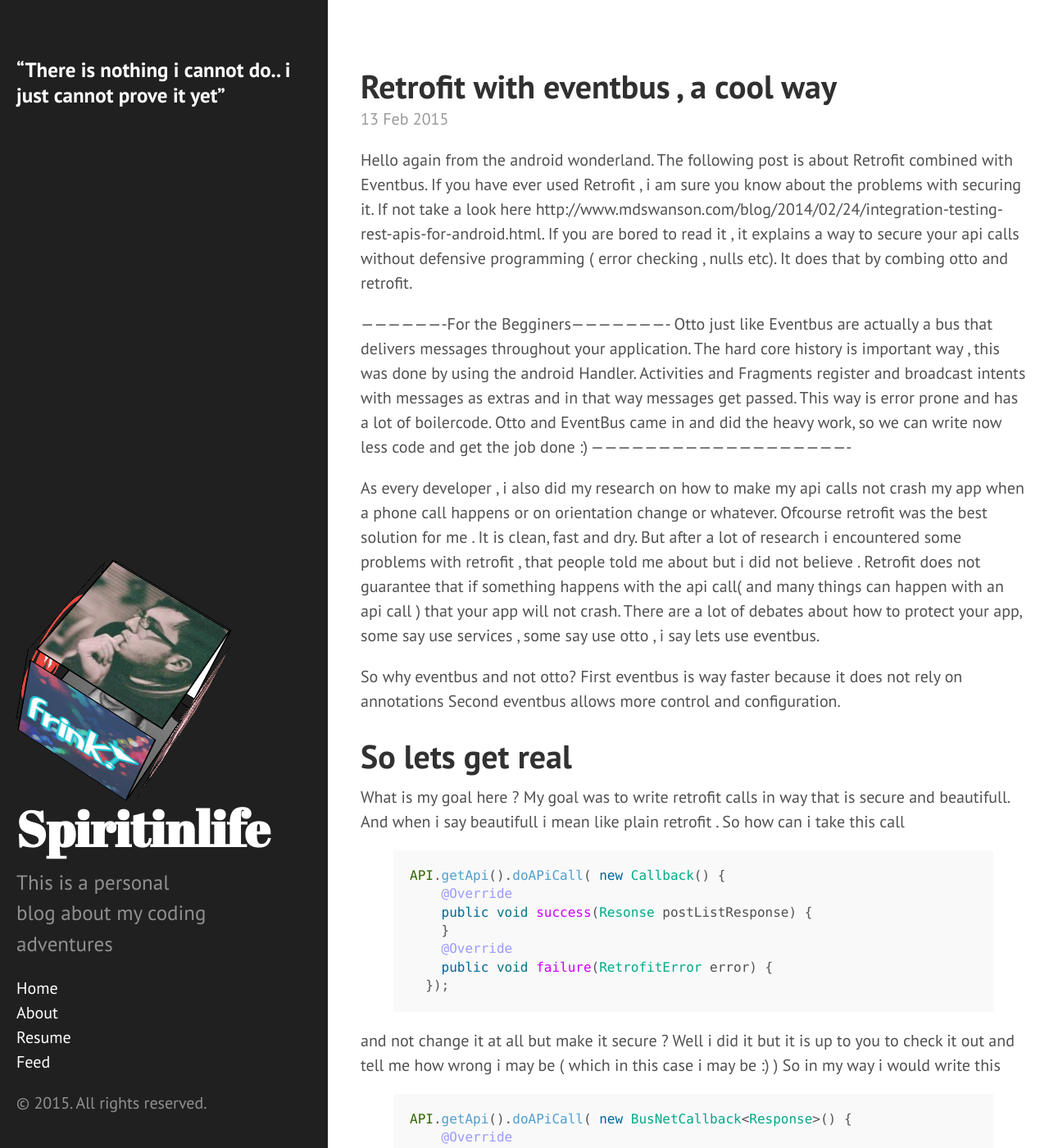
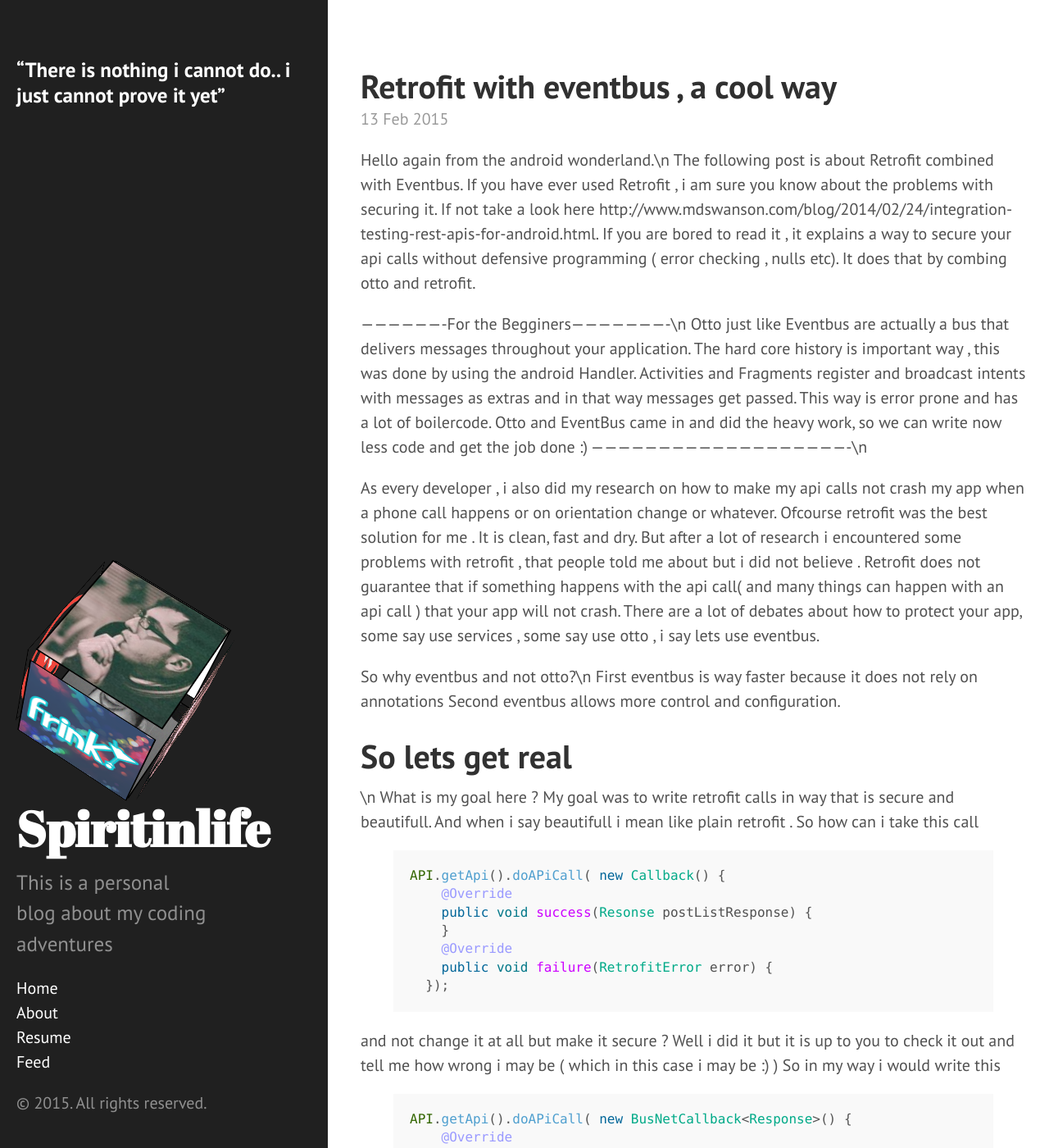
Before and after one commit to spiritinlife/spiritinlife.github.io, a Jekyll site: the page built from _posts/2015-02-13-retrofit-eventbus-cool.markdown, in a window 1280 px wide and 1400 px high. Shown: the whole window at 82% size. Built offline with Jekyll 4.4.1, drawn with Linux system fonts in a browser that asks for light colours; Markdown is read by kramdown in place of the engine named in the settings; comment, search, counter and statistics services are not loaded; some of the changed text lies outside the part shown.

Commit message:
Well new commit

```diff
--- a/_posts/2015-02-13-retrofit-eventbus-cool.markdown
+++ b/_posts/2015-02-13-retrofit-eventbus-cool.markdown
@@ -5,20 +5,20 @@ date:   2015-02-13 6:40:00
 categories: Android,Retrofit,Eventbus
 ---
 
-Hello again from the android wonderland.
+Hello again from the android wonderland.\n
 The following post is about Retrofit combined with Eventbus.
 If you have ever used Retrofit , i am sure you know about the problems with securing it.
 If not take a look here http://www.mdswanson.com/blog/2014/02/24/integration-testing-rest-apis-for-android.html.
 If you are bored to read it , it explains a way to secure your api calls without defensive programming ( error checking , nulls etc).
 It does that by combing otto and retrofit.
 
--------------------For the Begginers----------------------
+-------------------For the Begginers----------------------\n
 Otto just like Eventbus are actually a bus that delivers messages throughout your application.
 The hard core history is important way , this was done by using the android Handler.
 Activities and Fragments register and broadcast intents with messages as extras and in that way messages get passed.
 This way is error prone and has a lot of boilercode.
 Otto and EventBus came in and did the heavy  work, so we can write now less code and get the job done :)
-----------------------------------------------------------
+----------------------------------------------------------\n
 
 As every developer , i also did my research on how to make my api calls not crash my app when a phone call happens or on orientation change or whatever.
 Ofcourse retrofit was the best solution for me . It is clean, fast and dry.
@@ -26,11 +26,11 @@ But after a lot of research i encountered some problems with retrofit , that peo
 Retrofit does not guarantee that if something happens with the api call( and many things can happen with an api call ) that your app will not crash.
 There are a lot of debates about how to protect your app, some say use services , some say use otto , i say lets use eventbus.
 
-So why eventbus and not otto?
+So why eventbus and not otto?\n
 First eventbus is way faster because it does not rely on annotations
 Second eventbus allows more control and configuration.
 
-<h1> So lets get real </h1>
+<h1> So lets get real </h1>\n
 What is my goal here ?
 My goal was to write retrofit calls in way that is secure and beautifull.
 And when i say beautifull i mean like plain retrofit .
@@ -60,11 +60,11 @@ API.getApi().doAPiCall( new BusNetCallback<Response>() {
   });
 {% endhighlight %}
 
-So how did i do that ?
+So how did i do that ?\n
 As you see the only thing i changes is that i changed Callback to BusNetCallback and rename success and failure.
 And i say to you that this is a secure way and as you see mostly nothing has changed from the retrofit way.
 
-<h1>SO Lets see what i did to achieve this</h1>
+<h1>SO Lets see what i did to achieve this</h1>\n
 All i did is extend the Callback class in way that by default uses the eventbus to pass all api calls through the bus.
 In that way we can rest assure that if something goes wrong it will not go wrong in our main thread.
 So i will just through some code  and i will try to explain after.
@@ -170,9 +170,8 @@ apiSuccess or the apiFailure which you implement as you saw above.
 
 Some notes this code is not heavilly tested  and i beleive many things could go wrong, but it is the
 cleanest solution so far and for that reason i am pretty proud for it.
-
 I really hope you like it and use it in your projects but must of all i hope you criticize it and make it better.
 
-<h3>Important</h3>
+<h3>Important</h3>\n
 I believe that this code can become a lot better and i hope you can give your expertize .
 So do not hesitate write me a comment.
```
